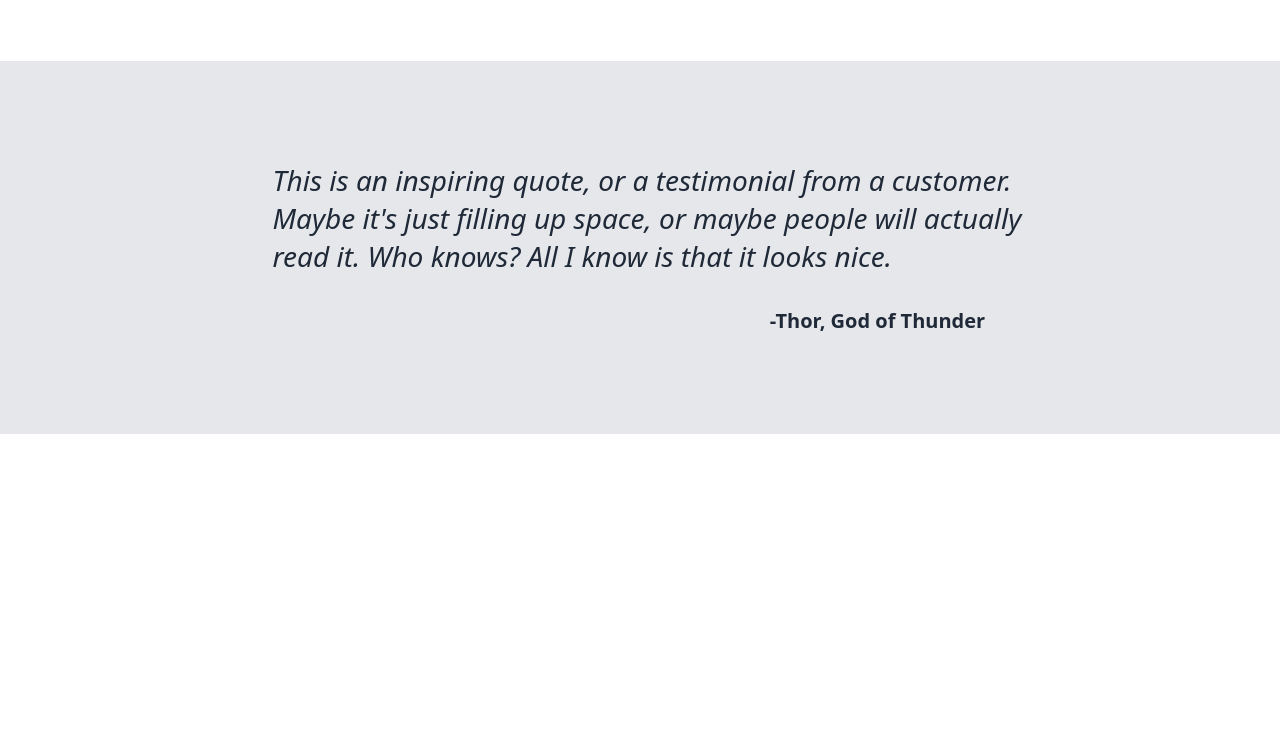
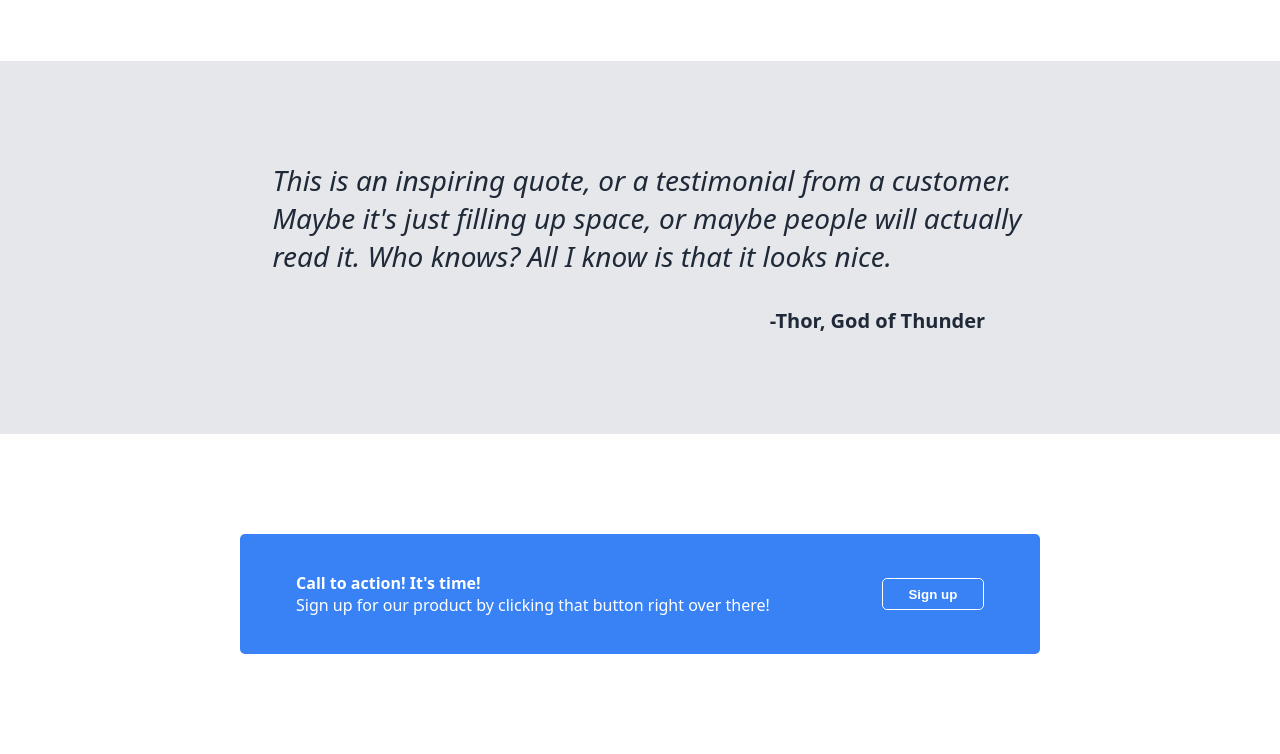
Before and after one commit to hanson777/odin-landing-page, a plain HTML site: page index.html in a window 1280 px wide. Shown: the part 843-1597 px from the top of the page. Before the commit the page ends 1277 px from the top, so only its background shows below. Drawn offline with Linux system fonts and the light colour scheme.

Commit message:
Finish section 4 of reference

```diff
--- a/index.html
+++ b/index.html
@@ -59,7 +59,18 @@
             -Thor, God of Thunder
         </div>
     </div>
-
+    <div class="footer-wrapper">
+        <div class="footer">
+            <div class="footer-text">
+                Call to action! It's time!
+                <br>
+                <span>Sign up for our product by clicking that button right over there!</span>
+            </div>
+            <div class="sign-up-button">
+                <input type="submit" value="Sign up">
+            </div>
+        </div>
+    </div>
 
 </body>
 
--- a/style.css
+++ b/style.css
@@ -133,3 +133,34 @@ a {
     padding-left: 460px;
     margin-top: 32px;
 }
+
+.footer-wrapper {
+    padding: 100px;
+    display: flex;
+    justify-content: center;
+    align-items: center;
+}
+
+.footer {
+    background-color: #3882f6;
+    display: flex;
+    justify-content: space-around;
+    align-items: center;
+    height: 120px;
+    width: 800px;
+    border-radius: 5px;
+}
+
+.footer-text {
+    color: white;
+    font-weight: 600;
+}
+
+.footer-text span {
+    font-weight: 200;
+}
+
+.sign-up-button {
+    border: 1px solid white;
+    border-radius: 5px;
+}
```
